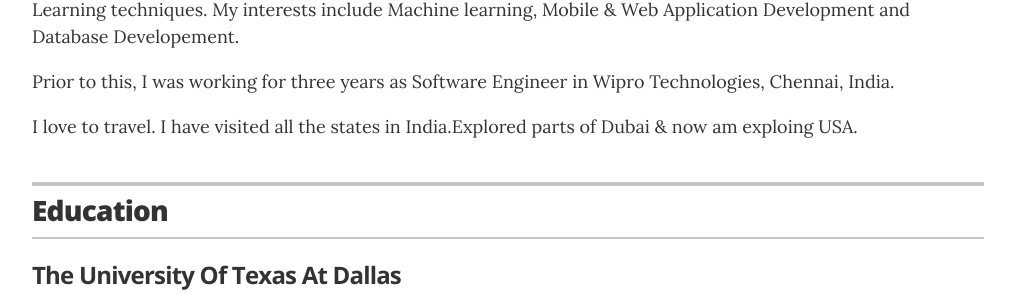
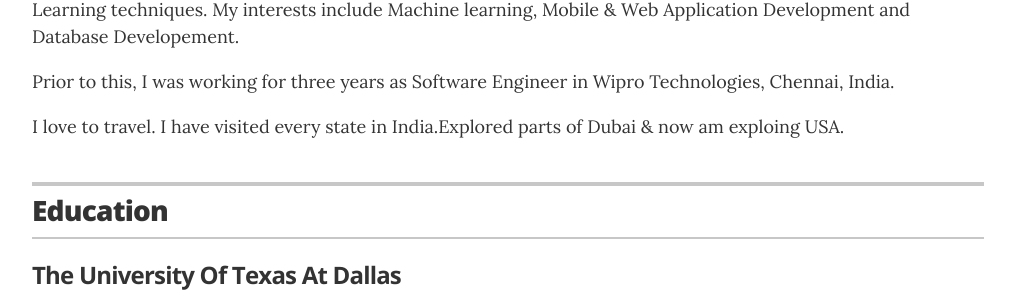
Before and after one commit to mohanakrishnavh/mohanakrishnavh.github.io, a Jekyll site: the page index.html, which Jekyll copies as it is, in a window 1280 px wide and 900 px high. Shown: the part 357-655 px from the top of the window, without its empty margins (132-1147 px from the left). Built offline with Jekyll 4.4.1, drawn with Linux system fonts in a browser that asks for light colours.

Commit message:
Update index.html

```diff
--- a/index.html
+++ b/index.html
@@ -103,7 +103,7 @@
         <div class="executive-summary no-print" itemprop="description">
           <p>I am a Graduate Student at University Of Texas At Dallas. I have experience in solving problems using Machine Learning techniques. My interests include Machine learning, Mobile & Web Application Development and Database Developement.</p>
 		  <p>Prior to this, I was working for three years as Software Engineer in Wipro Technologies, Chennai, India. </p>
-		  <p> I love to travel. I have visited all the states in India.Explored parts of Dubai & now am exploing USA.</p>
+		  <p> I love to travel. I have visited every state in India.Explored parts of Dubai & now am exploing USA.</p>
         </div>
 
 
```
